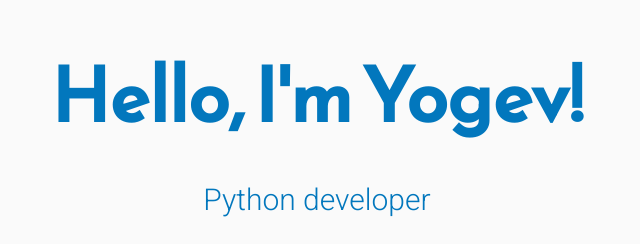
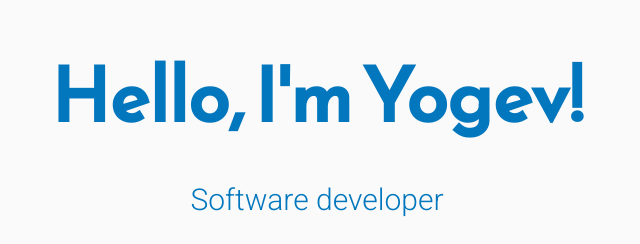
Before and after one commit to YogevKr/yogevkr.github.io, a plain HTML site: page index.html in a window 1280 px wide. Shown: the part 217-461 px from the top of the page, 323-963 px from the left. Drawn offline with Linux system fonts and the light colour scheme.

Commit message:
Update index.html

```diff
--- a/index.html
+++ b/index.html
@@ -5,7 +5,7 @@
 	<meta http-equiv="X-UA-Compatible" content="IE=edge">
 	<meta name="viewport" content="width=device-width, initial-scale=1.0">
 
-	<title>Yogev Kriger | Python Dev</title>
+	<title>Yogev Kriger | Developer</title>
 
 	<link rel="icon" href="favicon.ico" type="image/png" />
 
@@ -26,7 +26,7 @@
 <body>
 	<main>
 		<div class="intro">Hello, I'm Yogev!</div>
-		<div class="tagline">Python developer</div>
+		<div class="tagline">Software developer</div>
 		<!-- Find your icons from here - https://fontawesome.com/icons?d=gallery&s=brands -->
 		<div class="icons-social">
 			<a target="_blank" href="https://github.com/yogevkr"><i class="fab fa-github"></i></a>
```
